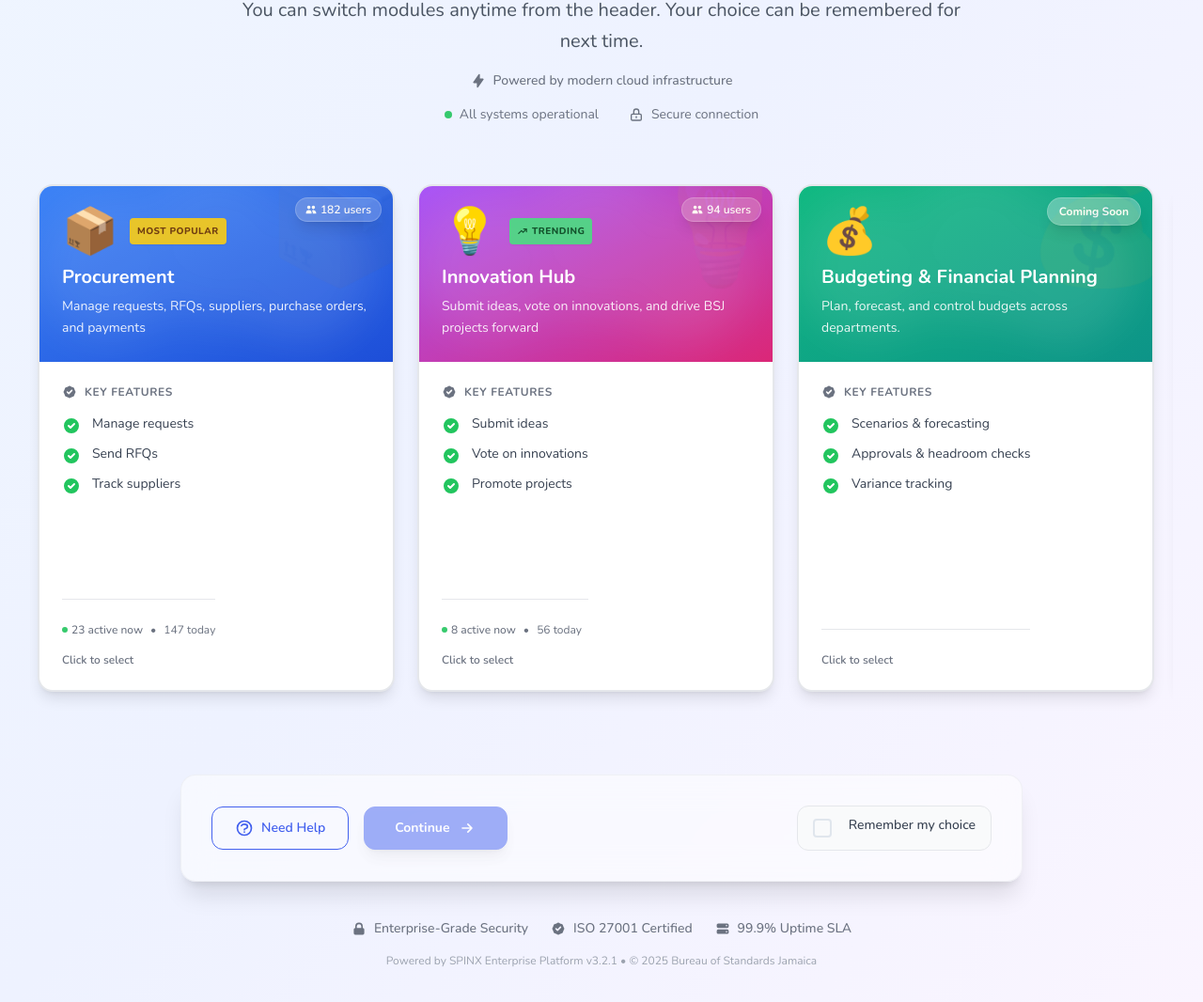
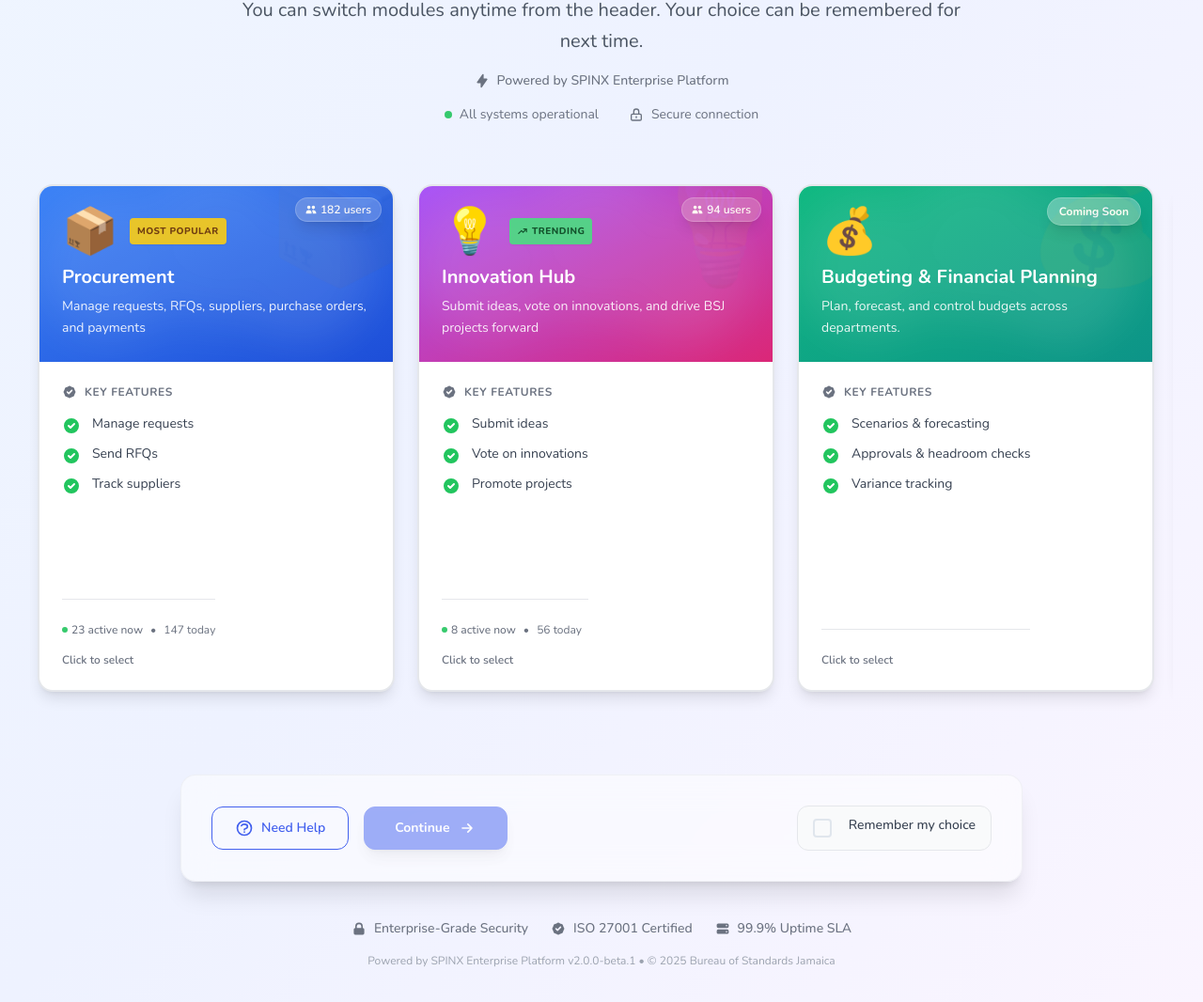
Before and after one commit to standardsja/pms, a React (Vite) app: page /onboarding in a window 1280 px wide. Shown: the part 512-1578 px from the top of the page at 94% size. Built offline with nearby package versions, Linux system fonts and the light colour scheme.

Commit message:
fix: Update version in package.json and modify branding in Login and Onboarding components

```diff
--- a/package.json
+++ b/package.json
@@ -1,7 +1,7 @@
 {
     "name": "@bsj/spinx-pms",
     "description": "Procurement Management System with Innovation Hub - Bureau of Standards Jamaica",
-    "version": "2.0.0-beta",
+    "version": "2.0.0-beta.1",
     "private": true,
     "type": "module",
     "author": "Bureau of Standards Jamaica",
--- a/src/pages/Procurement/Auth/Login.tsx
+++ b/src/pages/Procurement/Auth/Login.tsx
@@ -283,7 +283,7 @@ const Login = () => {
                                 <svg className="w-4 h-4" fill="currentColor" viewBox="0 0 20 20">
                                     <path fillRule="evenodd" d="M11.3 1.046A1 1 0 0112 2v5h4a1 1 0 01.82 1.573l-7 10A1 1 0 018 18v-5H4a1 1 0 01-.82-1.573l7-10a1 1 0 011.12-.38z" clipRule="evenodd" />
                                 </svg>
-                                Powered by Cloud Infrastructure
+                                Powered by SPINX Enterprise Platform
                             </div>
                         </div>
                         <p className="text-lg text-white/90 mb-10 animate-fade-in-up animation-delay-200 text-center">
--- a/src/pages/Procurement/Auth/Onboarding.tsx
+++ b/src/pages/Procurement/Auth/Onboarding.tsx
@@ -1,4 +1,5 @@
 import { useLocation, useNavigate } from 'react-router-dom';
+import packageInfo from '../../../../package.json';
 import { useCallback, useEffect, useMemo, useRef, useState } from 'react';
 import { useDispatch } from 'react-redux';
 import { setPageTitle } from '../../../store/themeConfigSlice';
@@ -471,7 +472,7 @@ const Onboarding = () => {
                         <svg className="w-4 h-4" fill="currentColor" viewBox="0 0 20 20">
                             <path fillRule="evenodd" d="M11.3 1.046A1 1 0 0112 2v5h4a1 1 0 01.82 1.573l-7 10A1 1 0 018 18v-5H4a1 1 0 01-.82-1.573l7-10a1 1 0 011.12-.38z" clipRule="evenodd" />
                         </svg>
-                        <span className="font-medium">Powered by modern cloud infrastructure</span>
+                        <span className="font-medium">Powered by SPINX Enterprise Platform</span>
                     </div>
                     <div className="flex items-center justify-center gap-8 mt-8 text-sm text-gray-500 dark:text-gray-400">
                         <div className="flex items-center gap-2">
@@ -830,7 +831,7 @@ const Onboarding = () => {
                                 <span className="font-medium">99.9% Uptime SLA</span>
                             </div>
                         </div>
-                        <p className="text-xs text-gray-400 dark:text-gray-500">Powered by SPINX Enterprise Platform v3.2.1 • © 2025 Bureau of Standards Jamaica</p>
+                        <p className="text-xs text-gray-400 dark:text-gray-500">Powered by SPINX Enterprise Platform v{packageInfo.version} • © 2025 Bureau of Standards Jamaica</p>
                     </div>
                 </div>
             </div>
```
